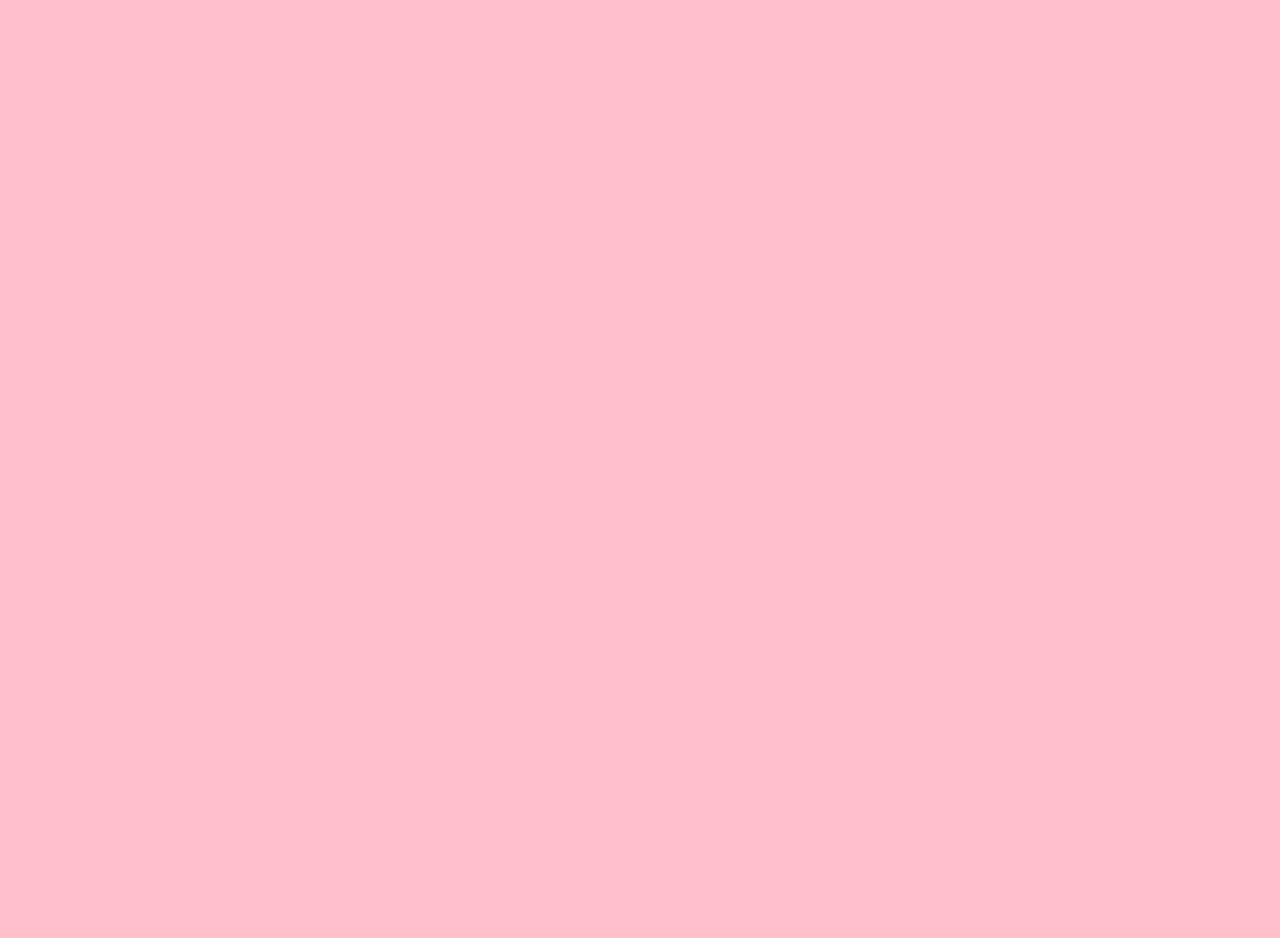
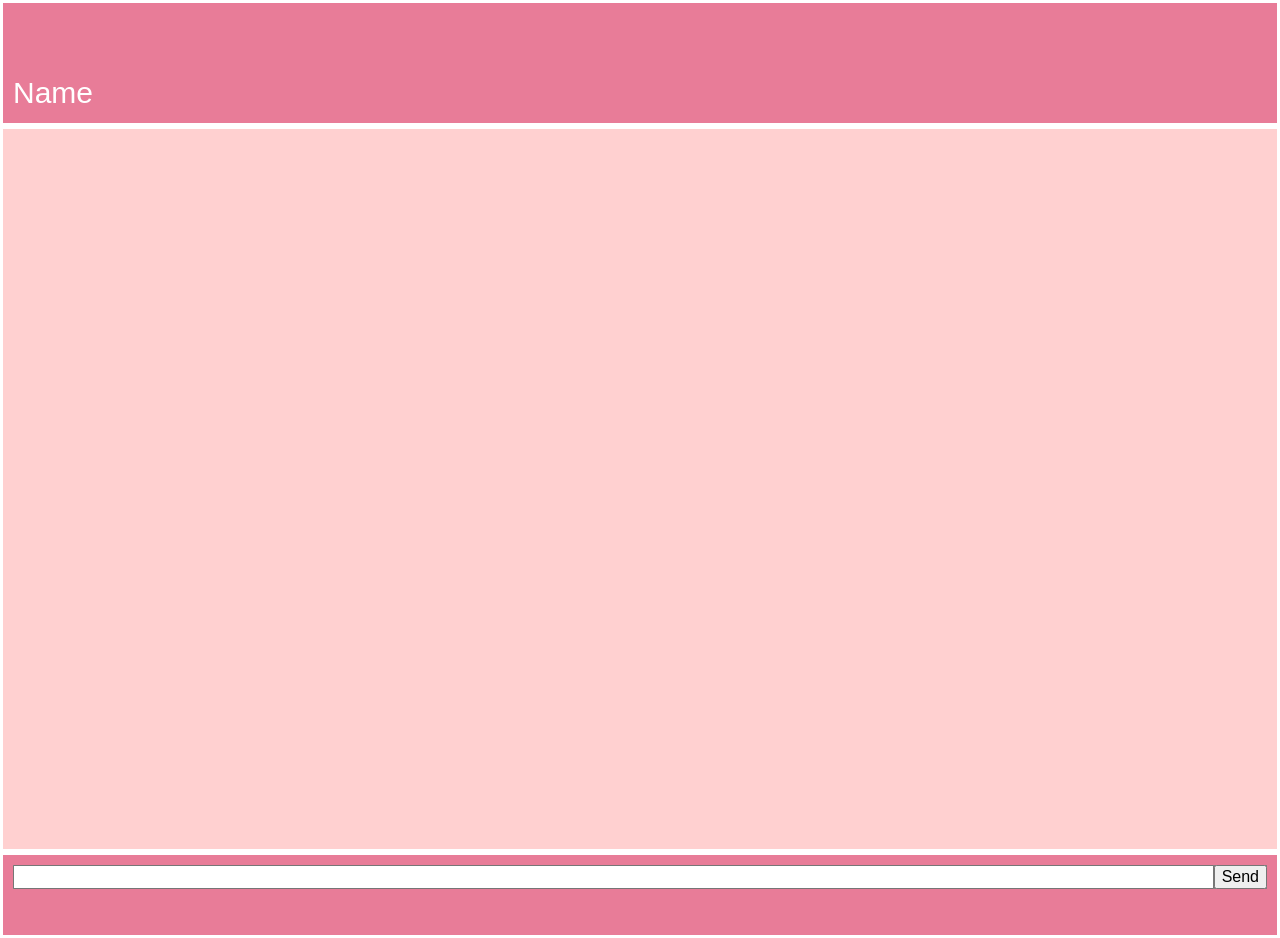
Before and after one commit to digitake/pwa-course-2022, a React (Create React App) app: page /chat in a window 1280 px wide. Before the commit this address had no page. Before the commit the page ends 800 px from the top, so only its background shows below. Built offline with nearby package versions, Linux system fonts and the light colour scheme.

Commit message:
Chat UI Undone

```diff
--- /dev/null
+++ b/src/Chat.js
@@ -0,0 +1,27 @@
+import './css/Chat.css'
+import { Inputbox } from'./components/Inputbox.js';
+
+function Chat(){
+    return(
+        <div>
+            <div
+                className='BorderSetting01 Title'>
+                <div className='TextSetting04'>
+                    Name
+                </div>
+            </div>
+            <div
+                className='BorderSetting01 TextBorder02'>
+            </div>
+            <div
+                className='BorderSetting01 TextBorder03'>
+                <div >
+                    <Inputbox/>
+                </div>
+            </div>
+        </div>
+
+    )
+}
+
+export default Chat;
--- a/src/Router.js
+++ b/src/Router.js
@@ -3,6 +3,7 @@ import App from './App';
 import Profile from './Profile';
 import Login from './Login';
 import Minigame from './Minigame';
+import Chat from './Chat';
 
 function Router(){
     return (
@@ -12,6 +13,7 @@ function Router(){
                 <Route path="/profile" element={<Profile/>} />
                 <Route path="/login" element={<Login/>} />
                 <Route path="/minigame" element={<Minigame/>} />
+                <Route path="/chat" element={<Chat/>} />
             </Routes>
         </BrowserRouter>
     )
--- /dev/null
+++ b/src/css/Chat.css
@@ -0,0 +1,121 @@
+
+.BorderSetting01 {
+    margin: auto;
+    border: 3px solid rgb(255, 255, 255);
+    padding: 10px;
+}
+
+.BorderSetting02 {
+    margin: auto;
+    padding: 10px;
+}
+
+.Title {
+    background-color: rgb(232, 124, 152);
+    color: white;
+    height: 100px;
+}
+
+.TextBorder02 {
+    background-color: rgb(255, 208, 208);
+    color: white;
+    height: 700px;
+}
+.TextBorder03 {
+    background-color: rgb(232, 124, 152);
+    color: white;
+    height: 60px;
+}
+
+.LoginBorder {
+    background-color: rgb(232, 124, 152);
+    color: white;
+    height: 40px;
+}
+
+.PictureBorder {
+    background-color: rgb(232, 124, 152);
+    color: white;
+    height: 250px;
+    width: 250px;
+}
+
+.TextSetting01 {
+    font-family: fantasy;
+    font-size: 30px;
+}
+
+.TextSetting02 {
+    font-family: fantasy;
+    font-size: 20px;
+    text-align: right;
+}
+
+.TextSetting03 {
+    font-family: fantasy;
+    font-size: 30px;
+    text-align: center;
+}
+
+.TextSetting04 {
+    font-size: 30px;
+    font-family: fantasy;
+    text-align: left;
+    margin-top: 5%;
+}
+
+.App {
+  background-color: #ddffdd;
+  width: 100%;
+  height: 100%;;
+  margin: auto;
+  display: flex;
+  flex-direction: column;
+}
+
+
+.userlist {
+  flex: 1;
+  background-color: #331a12;
+}
+
+.chat {
+  flex: 12;
+  background-color: silver;
+}
+
+.inputbox {
+  flex: 1;
+  background-color: gray;
+  display: flex;
+}
+
+.inputbox .label1 {
+  font-size: 1.5em;
+  text-align: right;
+}
+
+.inputbox .text {
+  font-size: 1em;
+  padding-left: 8px;
+  padding-right: 8px;
+  flex: 1;
+}
+
+.inputbox .button {
+  font-size: 1em;
+  min-width: 40px;
+}
+
+.App {
+    background-color: #ddffdd;
+    width: 100%;
+    height: 100%;;
+    margin: auto;
+    display: flex;
+    flex-direction: column;
+}
+
+.ChatSetting {
+
+}
```
Also changed, not shown: public/logo192.png (renamed from public/logo192-192.png), public/logo512.png (renamed from public/logo512-512.png).
